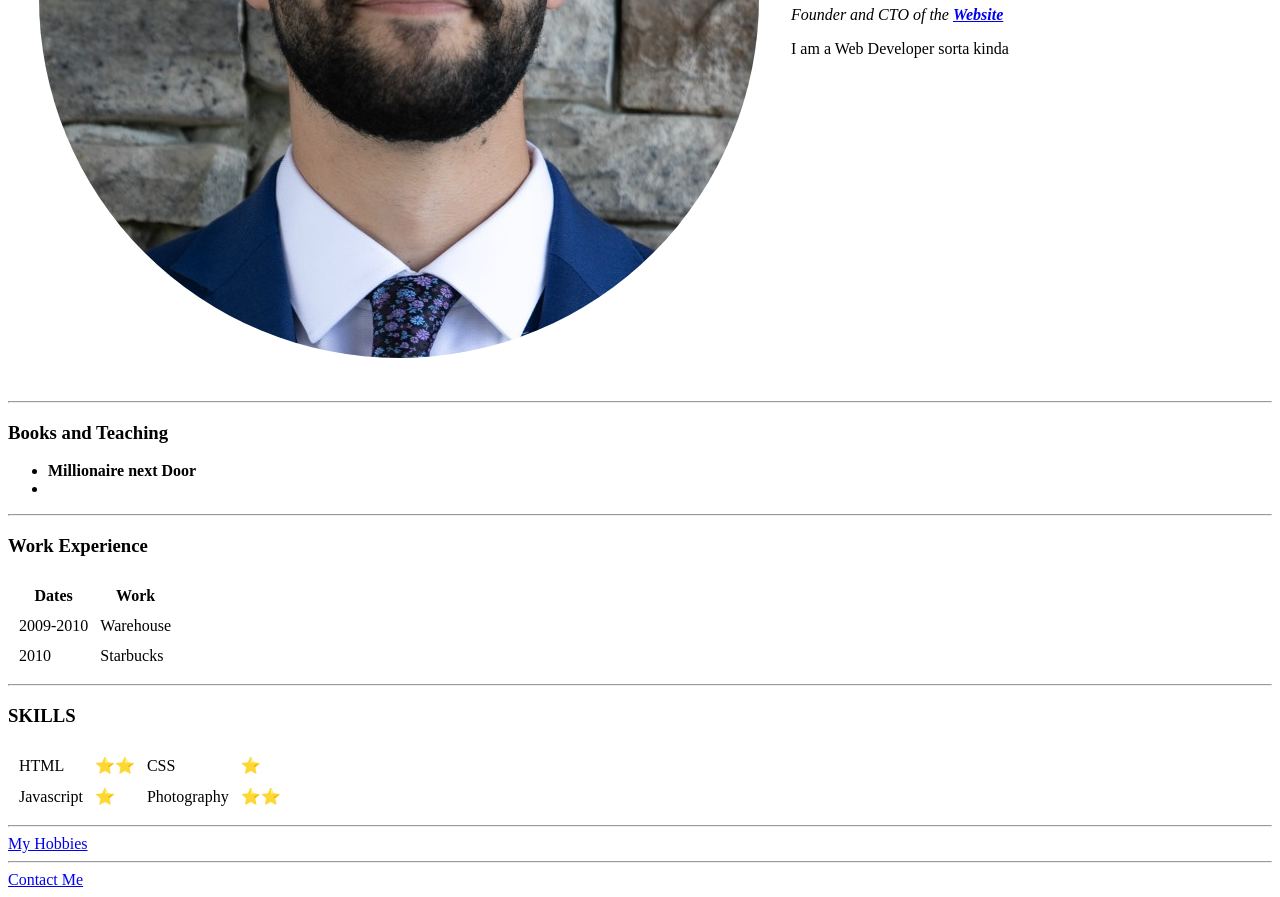
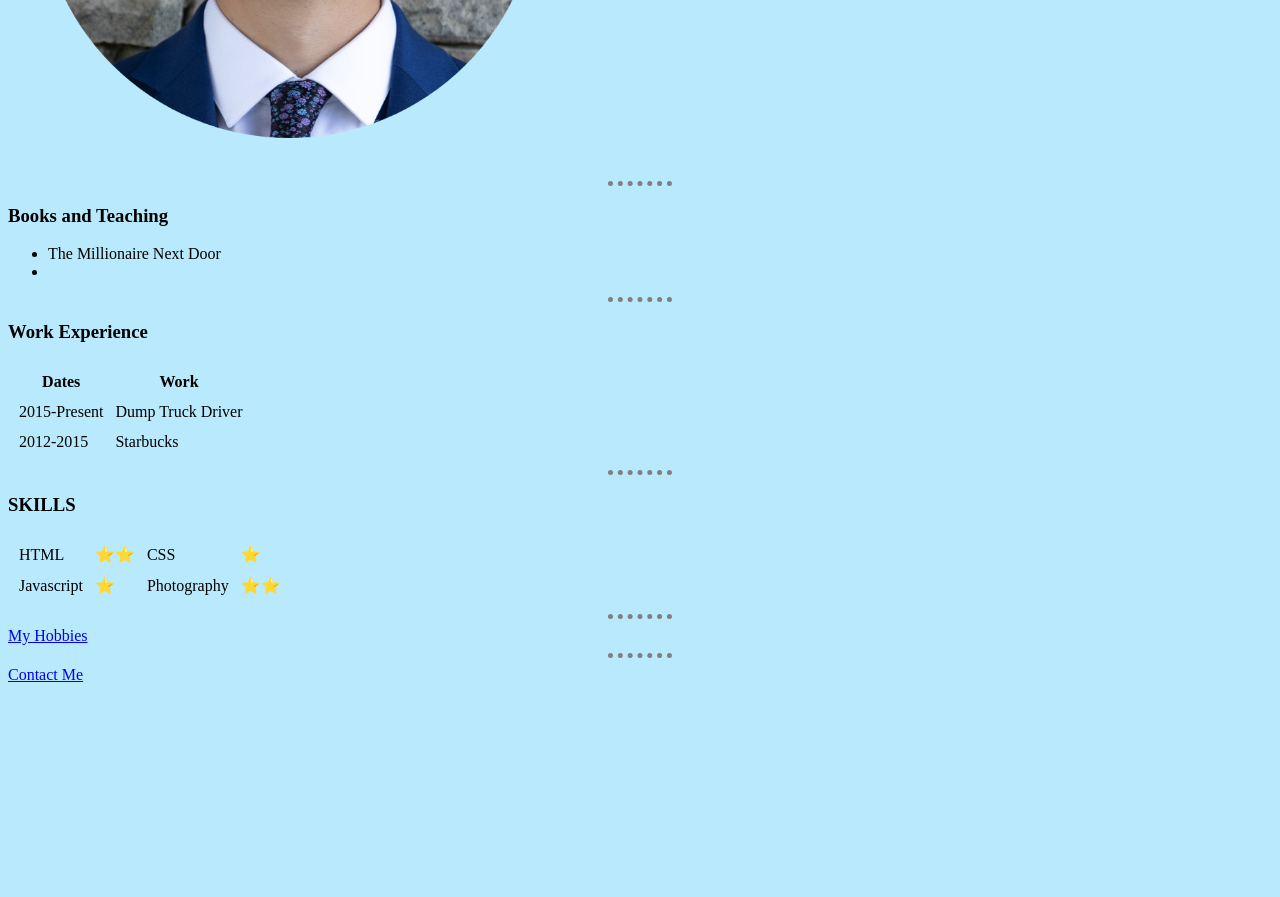
Before and after one commit to Jaymiranda1/CV, a plain HTML site: page index.html in a window 1280 px wide. Shown: the part 401-1298 px from the top of the page. After the commit the page ends 1093 px from the top, so only its background shows below. Drawn offline with Linux system fonts and the light colour scheme.

Commit message:
CSS updates
some basic new CSS stuff added.

```diff
--- a/index.html
+++ b/index.html
@@ -5,6 +5,25 @@
     <meta http-equiv="X-UA-Compatible" content="IE=edge">
     <meta name="viewport" content="width=device-width, initial-scale=1.0">
     <title>Jason's Personal Site</title>
+
+    <style>
+        body{
+            background-color: #B9E9FC;
+        }
+        hr {
+            border-style: none;
+            border-top-style: dotted;
+            border-color: gray;
+            width: 5%;
+            border-width: 5px;
+            }
+        img{
+
+    height: 500px
+
+        }
+
+    </style>
 </head>
 <body>
     <table cellspacing="30">
@@ -12,15 +31,15 @@
             <td><img src="images/Me.png" alt="Jason's Profile Picture"></td>
             <td><h1>Jason Miranda</h1>
                 <p><em>Founder and CTO of the <strong><a href="https://www.youtube.com/@jasonmiranda7266">Website</a></strong></em></p>
-                <p>I am a Web Developer sorta kinda</p></td>
+                <p>I am a Web Developer!</p></td>
         </tr>
     </table>
 
     <hr>
     <h3>Books and Teaching</h3>
     <ul>
-        <li><strong>Millionaire next Door</strong></li>
-        <li><em></em></li>
+        <li>The Millionaire Next Door</li>
+        <li></li>
       </ul>
       <hr>
       <h3>Work Experience</h3>
@@ -33,11 +52,11 @@
         </thead>
         <tbody>
             <tr>
-            <td>2009-2010</td>
-            <td>Warehouse</td>
+            <td>2015-Present</td>
+            <td>Dump Truck Driver</td>
         </tr>
         <tr>
-            <td>2010</td>
+            <td>2012-2015</td>
             <td>Starbucks</td>
         </tr>
         </tbody>
```
Also changed, not shown: contactme.html (+8 -1 lines), hobbies.html (+10 -2 lines).
